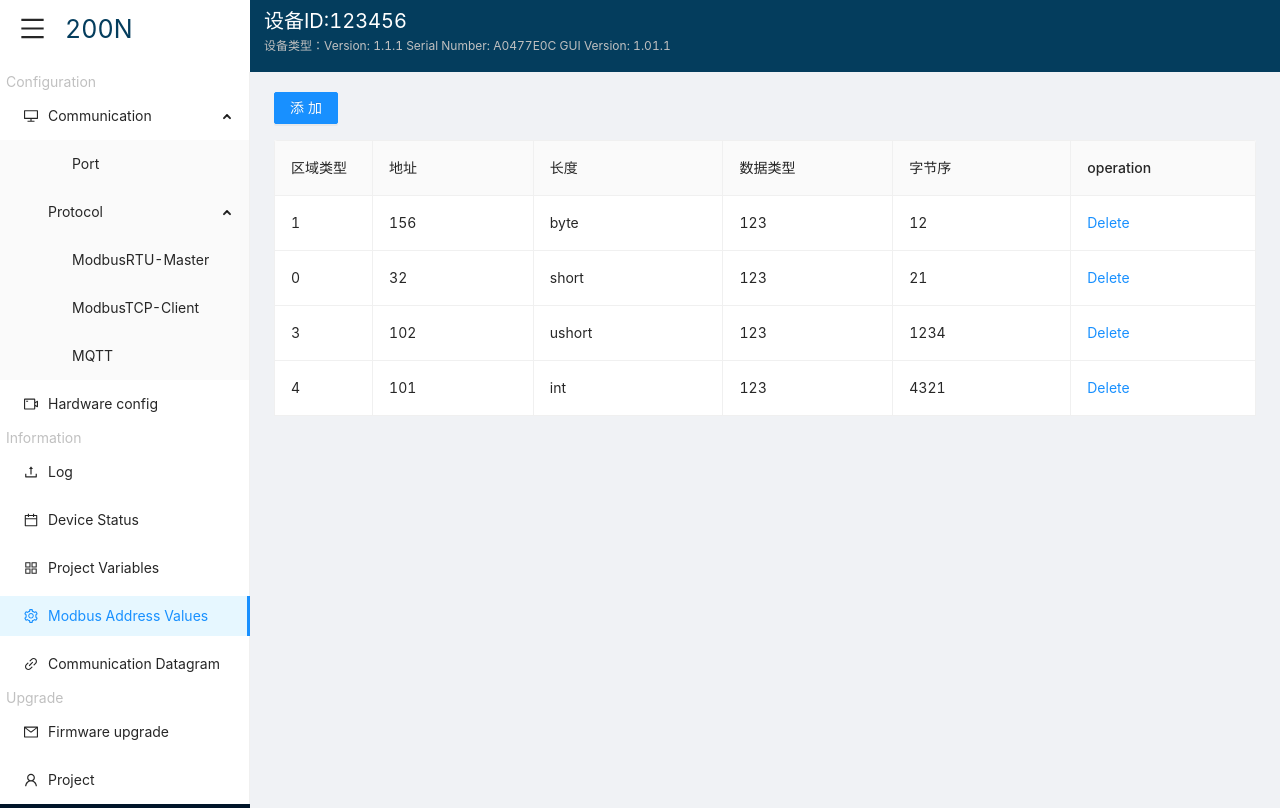
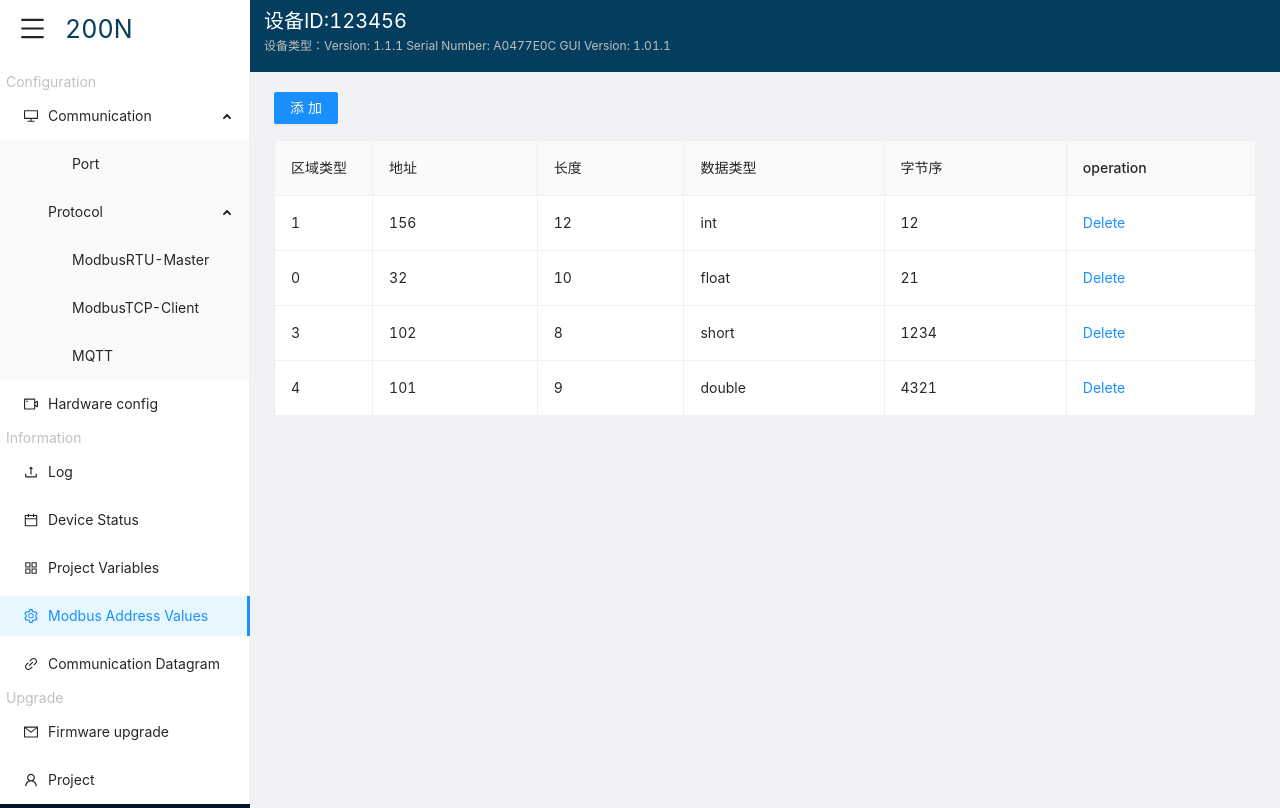
Before and after one commit to fengwang913/VersionDemo2.0, a React (Create React App) app: page /view/modbusAdress in a window 1280 px wide. Built offline with nearby package versions, Linux system fonts and the light colour scheme.

Commit message:
feat： 微小的修改

```diff
--- a/src/pages/view/menu/home/port.jsx
+++ b/src/pages/view/menu/home/port.jsx
@@ -163,7 +163,7 @@ const EditableTable = () => {
     {
         title: '串口',
         dataIndex: 'port',
-        width: '10%',
+        width: '8%',
         editable: false,
       },
       {
--- a/src/pages/view/menu/modAdress/table.jsx
+++ b/src/pages/view/menu/modAdress/table.jsx
@@ -200,8 +200,8 @@ export default class ModbusTab extends React.Component {
           key: '0',
           zoneType: '1',
           address: '156',
-          length: 'byte',
-          dataType:'123',
+          length: '12',
+          dataType:'int',
           byte:'12',
 
         },
@@ -209,24 +209,24 @@ export default class ModbusTab extends React.Component {
           key: '1',
           zoneType: '0',
           address: '32',
-          length: 'short',
-          dataType:'123',
+          length: '10',
+          dataType:'float',
           byte:'21',
         },
         {
             key: '2',
             zoneType: '3',
             address: '102',
-            length: 'ushort',
-            dataType:'123',
+            length: '8',
+            dataType:'short',
             byte:'1234',
           },
           {
             key: '3',
             zoneType: '4',
             address: '101',
-            length: 'int',
-            dataType:'123',
+            length: '9',
+            dataType:'double',
             byte:'4321',
           },
       ],
@@ -246,7 +246,7 @@ export default class ModbusTab extends React.Component {
       key: count,
       zoneType: `0`,
       address: `${count}`,
-      length:'234',
+      length:'8',
       dataType:'byte',
       byte:'12',
     };
```
Also changed, not shown: 1 other file (tests, documents, lock files or other folders).
